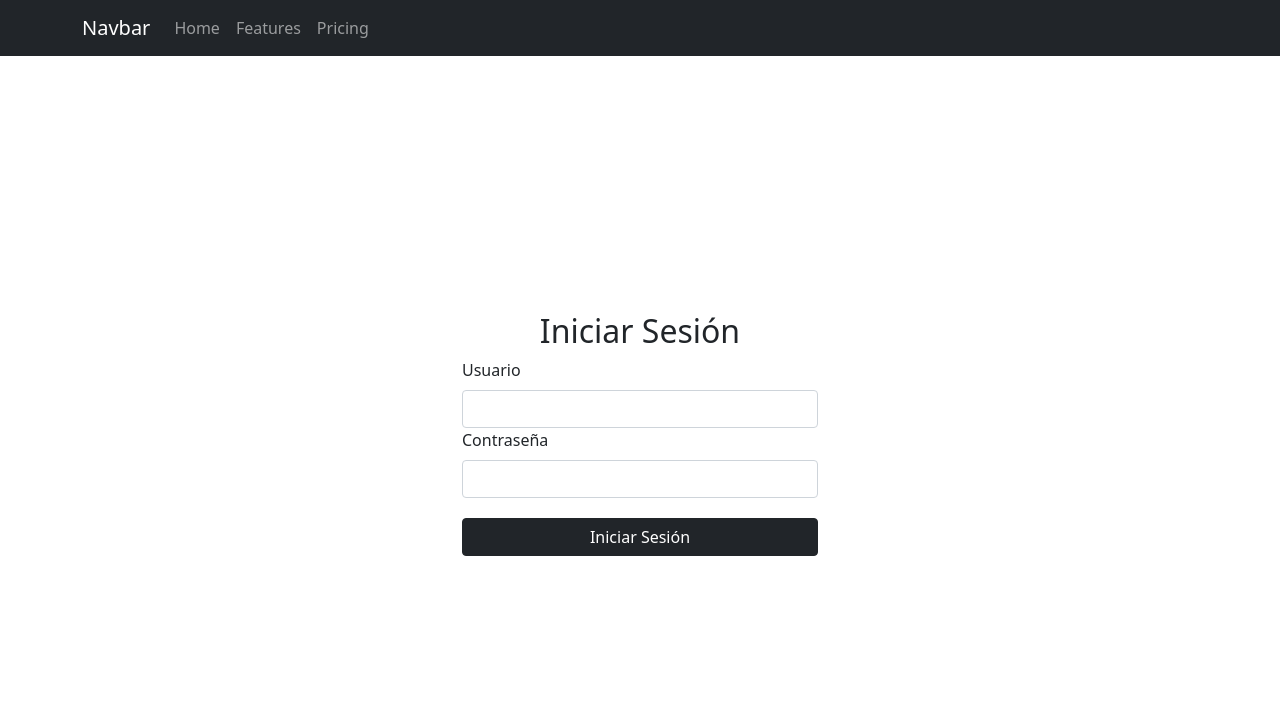
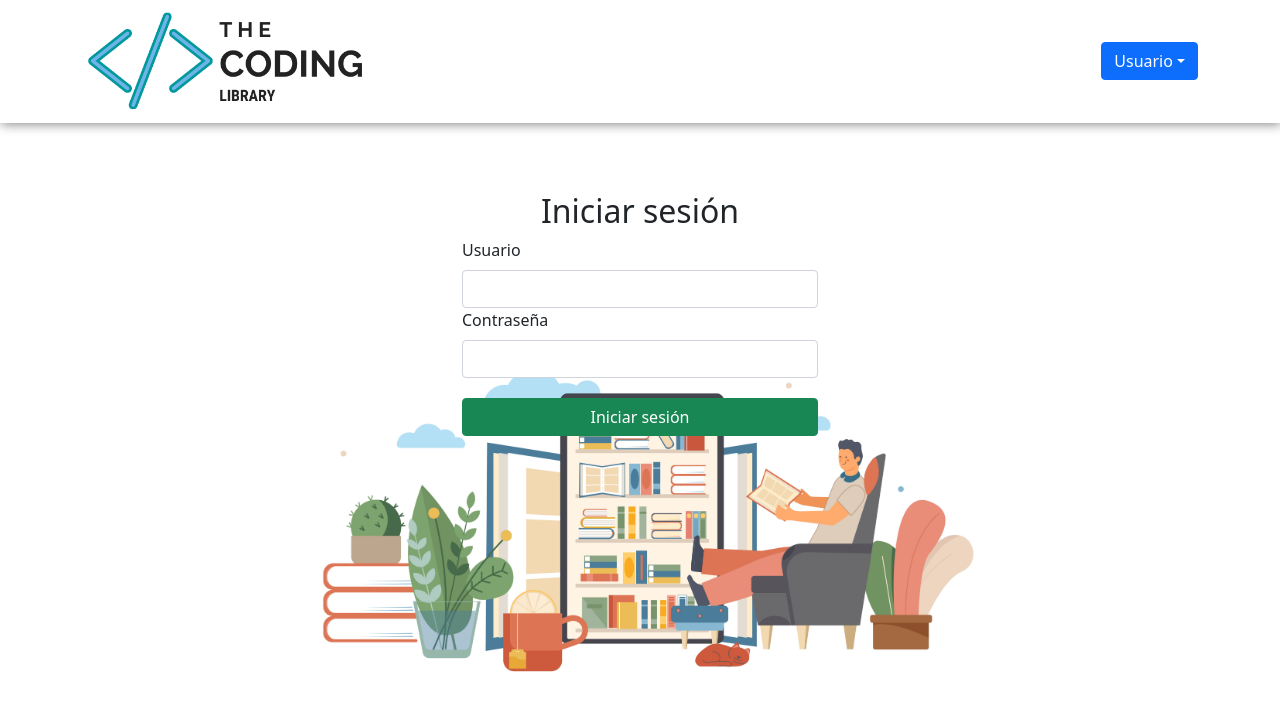
Before and after one commit to fabianb86/Library, a React (Create React App) app in the folder frontend/: page / in a window 1280 px wide. Shown: the top 710 px of the page. Built offline with nearby package versions, Linux system fonts and the light colour scheme.

Commit message:
archivos actualizados

```diff
--- /dev/null
+++ b/frontend/src/app.json
@@ -0,0 +1,3 @@
+{
+    "APIHOST":"http://localhost:3001"
+}
--- a/frontend/src/components/login/Login.css
+++ b/frontend/src/components/login/Login.css
@@ -1,5 +1,10 @@
 #login-container {
-  margin-top: 20%;
+  margin-top: 15%;
+  min-height: calc(100vh - 300px);
+  background-image: url(../img/login.jpg);
+  background-position: bottom;
+  background-repeat: no-repeat;
+  background-size: 60%;
 }
 
 #login-container h2,
--- a/frontend/src/components/login/Login.js
+++ b/frontend/src/components/login/Login.js
@@ -1,5 +1,7 @@
 import React from "react";
+import axios from "axios";
 import { Container, Form, Button, Row, Col } from "react-bootstrap";
+import { APIHOST as host } from "../../app.json";
 import "./Login.css";
 
 export default class Login extends React.Component {
@@ -10,21 +12,28 @@ export default class Login extends React.Component {
       pass: "",
     };
   }
-
-  // Método Iniciar Sesión
   iniciarSesion() {
-    alert(`usuario: ${this.state.usuario} password: ${this.state.pass}`);
+    axios
+      .post(`${host}/usuarios/login`, {
+        usuario: this.state.usuario,
+        pass: this.state.pass,
+      })
+      .then((response) => {
+        console.log(response);
+      })
+      .catch((err) => {
+        console.log(err);
+      });
+    //alert(`usuario: ${this.state.usuario} - password: ${this.state.pass}`);
   }
-
   render() {
     return (
       <Container id="login-container">
         <Row>
           <Col>
             <Row>
-              <h2>Iniciar Sesión</h2>
+              <h2>Iniciar sesión</h2>
             </Row>
-
             <Row>
               <Col
                 sm="12"
@@ -41,6 +50,7 @@ export default class Login extends React.Component {
                         this.setState({ usuario: e.target.value })
                       }
                     />
+                    {this.state.usuario}
                   </Form.Group>
 
                   <Form.Group>
@@ -49,15 +59,15 @@ export default class Login extends React.Component {
                       type="password"
                       onChange={(e) => this.setState({ pass: e.target.value })}
                     />
+                    {this.state.pass}
                   </Form.Group>
-
                   <Button
-                    variant="dark"
+                    variant="success"
                     onClick={() => {
                       this.iniciarSesion();
                     }}
                   >
-                    Iniciar Sesión
+                    Iniciar sesión
                   </Button>
                 </Form>
               </Col>
--- a/frontend/src/components/navbar/Navbar.js
+++ b/frontend/src/components/navbar/Navbar.js
@@ -1,21 +1,58 @@
 import React from "react";
-import { Container, Nav, Navbar } from "react-bootstrap";
+import {
+  Container,
+  Dropdown,
+  DropdownButton,
+  Nav,
+  Navbar,
+  Row,
+  Col,
+} from "react-bootstrap";
+import { FontAwesomeIcon } from "@fortawesome/react-fontawesome";
+import { faUserCircle } from "@fortawesome/free-solid-svg-icons";
+import { faSignOutAlt } from "@fortawesome/free-solid-svg-icons";
+import "./navbar.css";
+import NavbarToggle from "react-bootstrap/esm/NavbarToggle";
+import logo from "../img/logo_library.png";
 
-export default class TopMenu extends React.Component {
+export default class Topmenu extends React.Component {
   constructor(props) {
     super(props);
     this.state = {};
   }
   render() {
     return (
-      <Navbar bg="dark" variant="dark">
+      <Navbar fixed="top" id="navbar" variant="dark">
         <Container>
-          <Navbar.Brand href="#home">Navbar</Navbar.Brand>
-          <Nav className="me-auto">
-            <Nav.Link href="#home">Home</Nav.Link>
-            <Nav.Link href="#features">Features</Nav.Link>
-            <Nav.Link href="#pricing">Pricing</Nav.Link>
-          </Nav>
+          <img className="logo" src={logo} />
+          <Navbar.Brand href="#home">
+            {" "}
+            Grupo 14 MinTic <spam id="usuario-sub-branm"></spam>
+          </Navbar.Brand>
+          <NavbarToggle sria-controls="basic-navbar-nav" />
+          <Navbar.Collapse id="basic-navbar-nav">
+            <Nav className="me-auto">
+              {/* <Nav.Link href="#home">Home</Nav.Link>
+                        <Nav.Link href="#features">Features</Nav.Link>
+                        <Nav.Link href="#pricing">Pricing</Nav.Link>*/}
+            </Nav>
+
+            <DropdownButton id="dropdown-basic-button" title="Usuario">
+              <Dropdown.Header id="dropdown-header">
+                <Row>
+                  <FontAwesomeIcon icon={faUserCircle} />
+                </Row>
+                <Row>Usuario</Row>
+                <Dropdown.Divider />
+              </Dropdown.Header>
+              <Dropdown.Item href="#/action-1">
+                <FontAwesomeIcon icon={faSignOutAlt} />
+                Cerrar Sesion
+              </Dropdown.Item>
+              {/*  <Dropdown.Item href="#/action-2">Another action</Dropdown.Item>
+                        <Dropdown.Item href="#/action-3">Something else</Dropdown.Item>*/}
+            </DropdownButton>
+          </Navbar.Collapse>
         </Container>
       </Navbar>
     );
--- /dev/null
+++ b/frontend/src/components/navbar/navbar.css
@@ -0,0 +1,23 @@
+#navbar #dropdown-header .row:nth-child(1) {
+  font-size: 70px;
+  display: flex;
+  justify-content: center;
+}
+#navbar #dropdown-header .row:nth-child(2) {
+  font-size: 12px;
+  display: flex;
+  justify-content: center;
+  margin-top: 5px;
+}
+#navbar .dropdown-item .svg-inline--fa {
+  margin-right: 11px;
+}
+
+.logo {
+  width: 26%;
+}
+
+.navbar-expand {
+  background-color: #fff;
+  box-shadow: 1px 1px 11px gray;
+}
```
Also changed, not shown: frontend/src/components/img/login.jpg (added), frontend/src/components/img/logo_library.png (added).
